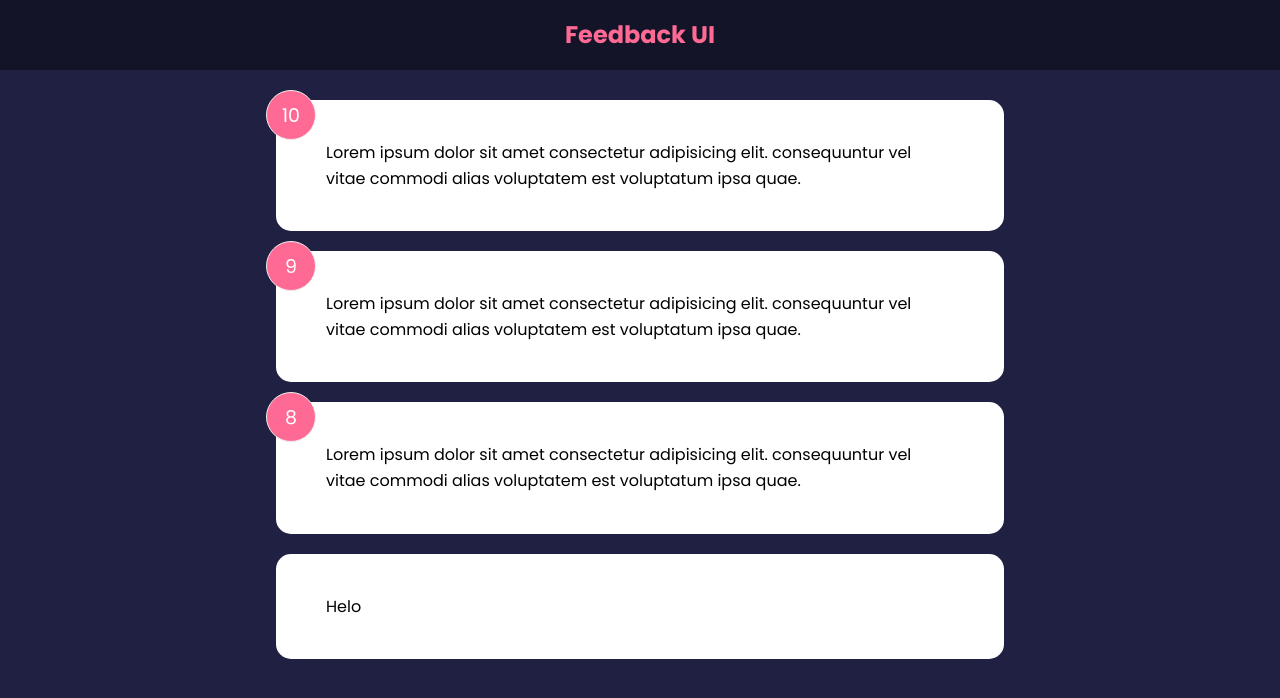
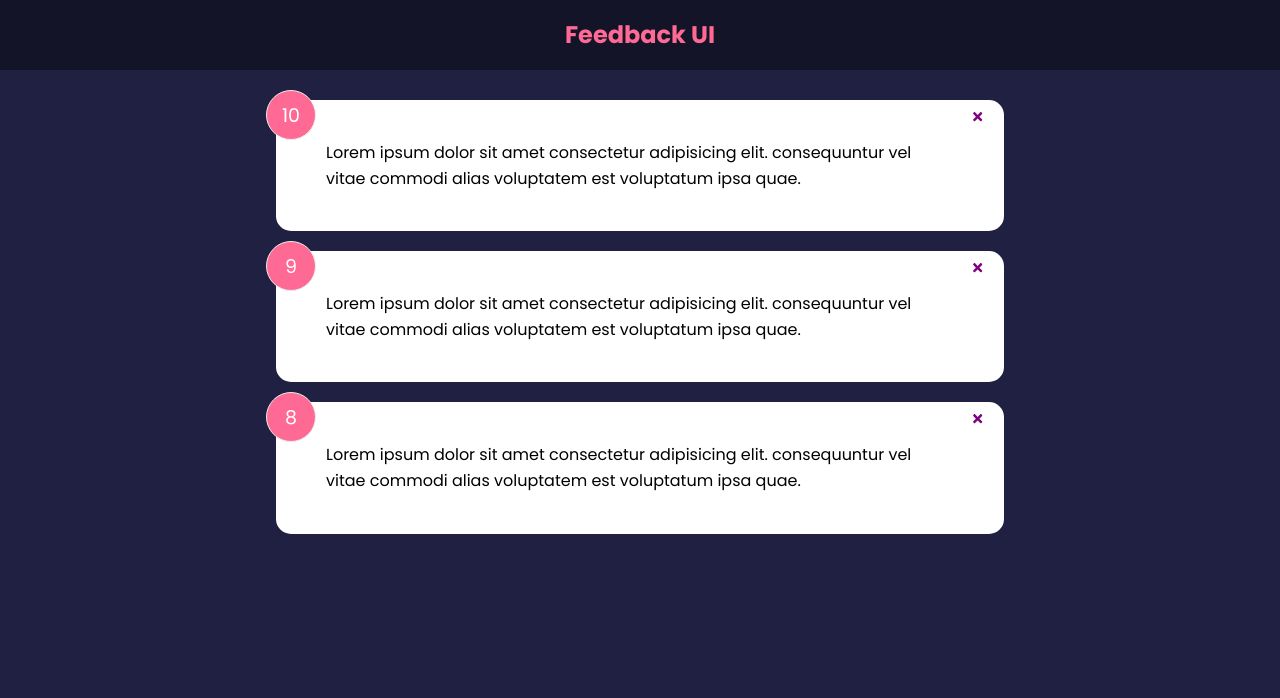
Before and after one commit to Princess-Morris/Feedback-App, a React (Create React App) app: page / in a window 1280 px wide. Shown: the top 698 px of the page. Built offline with nearby package versions, Linux system fonts and the light colour scheme.

Commit message:
added a function to delete feedback

```diff
--- a/package.json
+++ b/package.json
@@ -8,6 +8,7 @@
     "@testing-library/user-event": "^13.5.0",
     "react": "^18.2.0",
     "react-dom": "^18.2.0",
+    "react-icons": "^4.12.0",
     "react-scripts": "5.0.1",
     "web-vitals": "^2.1.4"
   },
--- a/src/App.js
+++ b/src/App.js
@@ -1,19 +1,25 @@
 import { useState } from "react";
 import Header from "./components/Header";
 import FeedbackData from "./data/FeedbackData";
-import FeedbackItem from "./components/FeedbackItem";
 import FeedbackList from "./components/FeedbackList";
 import Card from "./components/shared/Card";
 
 function App() {
   const [feedback, setFeedback] = useState(FeedbackData)
 
+  const deleteFeedbck = (id) => {
+    if(window.confirm('Are you sure you want to delete?')){
+      setFeedback(feedback.filter((item) => (item.id !== id)))
+    }
+  }
+
   return (
     <>
     <Header />
    <div className="container">
-    <FeedbackList feedback={feedback} />
-    <Card>Helo </Card>
+    <FeedbackList feedback={feedback}
+    handleDelete={deleteFeedbck}
+     />
    </div>
    </>
   );
--- a/src/components/FeedbackItem.jsx
+++ b/src/components/FeedbackItem.jsx
@@ -1,10 +1,19 @@
+import {FaTimes} from 'react-icons/fa'
+import PropTypes from 'prop-types';
 import Card from "./shared/Card";
 
-function FeedbackItem ({item}) {
+function FeedbackItem ({item, handleDelete}) {
+
+  const handleClick = (id) => {
+    console.log(`the id is:${id}`)
+  }
 
   return (
     <Card>
       <div className="num-display">{item.rating}</div>
+      <button onClick={() => handleDelete(item.id)} className='close'>
+        <FaTimes color='purple' />
+      </button>
       <div className="text-display">
         {item.text}
       </div>
@@ -12,4 +21,8 @@
   );
 }
 
+FeedbackItem.propTypes = {
+  item: PropTypes.object.isRequired
+}
+
 export default FeedbackItem;
--- a/src/components/FeedbackList.jsx
+++ b/src/components/FeedbackList.jsx
@@ -1,6 +1,7 @@
+import PropTypes from 'prop-types';
 import FeedbackItem from "./FeedbackItem";
 
-function FeedbackList({feedback}) {
+function FeedbackList({feedback, handleDelete}) {
     if(!feedback || feedback.length === 0){
         return <p>No Feedback Yet</p>
     }
@@ -8,10 +9,16 @@
   return (
     <div className="feedback-list">
       {feedback.map((item) => (
-        <FeedbackItem key={item.id} item={item} />
+        <FeedbackItem key={item.id} item={item}
+        handleDelete={handleDelete }
+        />
       ))}
     </div>
   );
 }
 
+FeedbackList.propTypes = {
+  feedback: PropTypes.array
+}
+
 export default FeedbackList;
```
Also changed, not shown: 1 other file (tests, documents, lock files or other folders).
